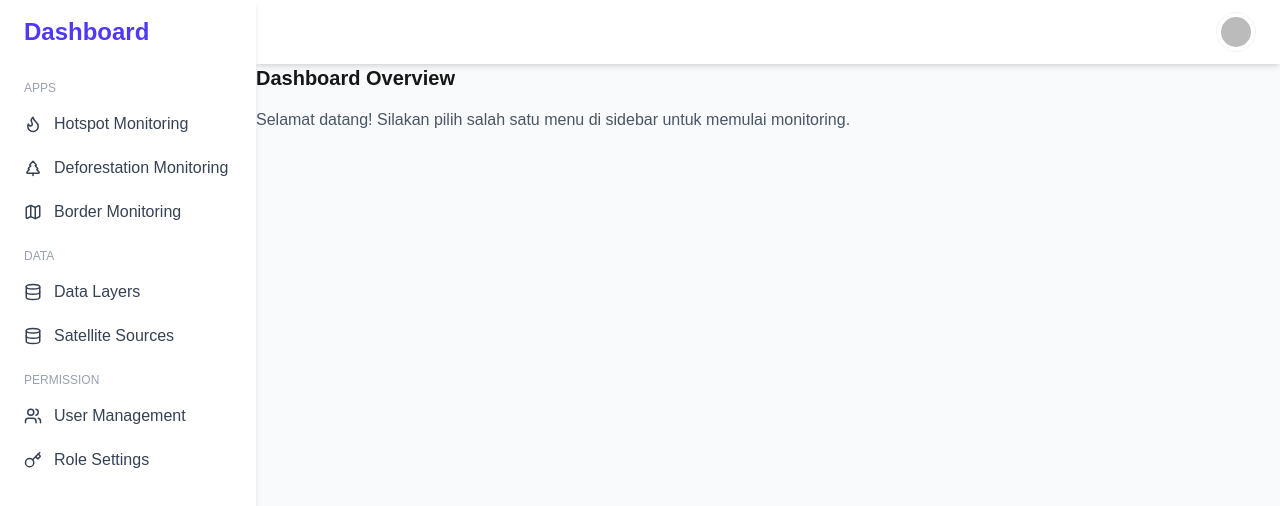
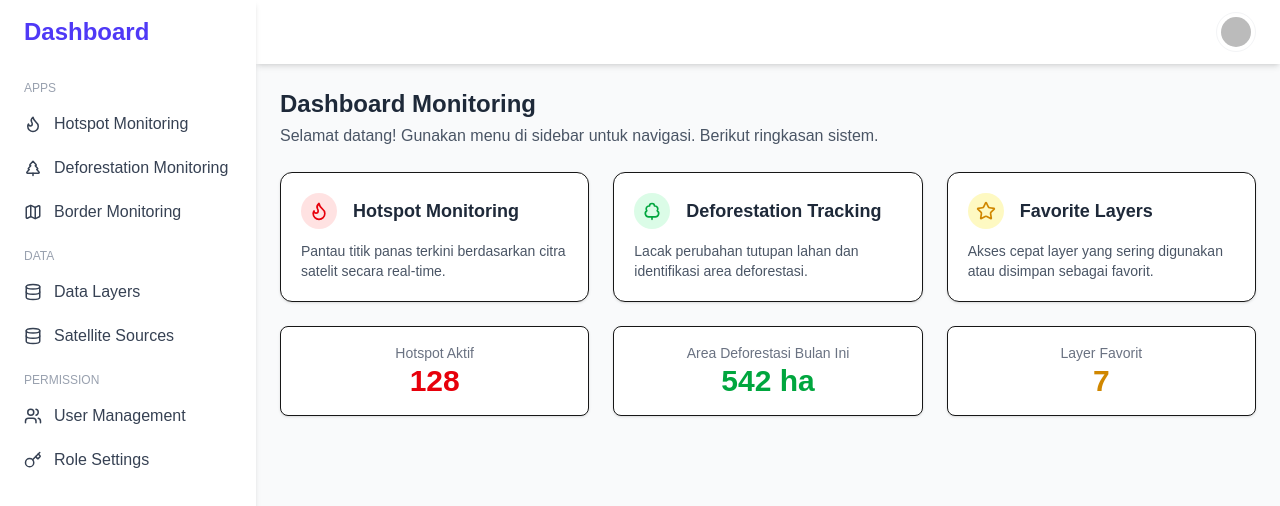
Before and after one commit to SandiRizqi/monitoringapp, a Next.js app: page /dashboard in a window 1280 px wide. Shown: the top 506 px of the page. Built offline with nearby package versions, Linux system fonts and the light colour scheme; no server answers; sample sign-in values are in the browser's storage.

Commit message:
add be layers

```diff
--- a/src/app/api/auth/[...nextauth]/next-auth.d.ts
+++ b/src/app/api/auth/[...nextauth]/next-auth.d.ts
@@ -5,5 +5,13 @@ declare module 'next-auth' {
   interface Session extends DefaultSession {
     accessToken: string;
     idToken: string;
+     user: {
+      name?: string | null;
+      email?: string | null;
+      image?: string | null;
+
+      /** Custom token from backend */
+      token?: string;
+    };
   }
 }
--- a/src/app/dashboard/page.tsx
+++ b/src/app/dashboard/page.tsx
@@ -1,13 +1,71 @@
-"use client"
+'use client';
+
+import { Flame, TreeDeciduous, Star } from 'lucide-react';
 
 export default function DashboardHome() {
+  return (
+    <div className="p-6 space-y-6">
+      <div>
+        <h2 className="text-2xl font-bold text-gray-800 mb-1">Dashboard Monitoring</h2>
+        <p className="text-gray-600">
+          Selamat datang! Gunakan menu di sidebar untuk navigasi. Berikut ringkasan sistem.
+        </p>
+      </div>
 
-  return (
-    <div>
-      <h2 className="text-xl font-bold mb-4">Dashboard Overview</h2>
-      <p className="text-gray-600">
-        Selamat datang! Silakan pilih salah satu menu di sidebar untuk memulai monitoring.
-      </p>
+      {/* Highlight Cards */}
+      <div className="grid grid-cols-1 md:grid-cols-3 gap-6">
+        <div className="bg-white shadow rounded-xl p-5 border hover:shadow-md transition cursor-pointer">
+          <div className="flex items-center gap-4 mb-3">
+            <div className="bg-red-100 text-red-600 p-2 rounded-full">
+              <Flame size={20} />
+            </div>
+            <h3 className="text-lg font-semibold text-gray-800">Hotspot Monitoring</h3>
+          </div>
+          <p className="text-sm text-gray-600">
+            Pantau titik panas terkini berdasarkan citra satelit secara real-time.
+          </p>
+        </div>
+
+        <div className="bg-white shadow rounded-xl p-5 border hover:shadow-md transition cursor-pointer">
+          <div className="flex items-center gap-4 mb-3">
+            <div className="bg-green-100 text-green-600 p-2 rounded-full">
+              <TreeDeciduous size={20} />
+            </div>
+            <h3 className="text-lg font-semibold text-gray-800">Deforestation Tracking</h3>
+          </div>
+          <p className="text-sm text-gray-600">
+            Lacak perubahan tutupan lahan dan identifikasi area deforestasi.
+          </p>
+        </div>
+
+        <div className="bg-white shadow rounded-xl p-5 border hover:shadow-md transition cursor-pointer">
+          <div className="flex items-center gap-4 mb-3">
+            <div className="bg-yellow-100 text-yellow-600 p-2 rounded-full">
+              <Star size={20} />
+            </div>
+            <h3 className="text-lg font-semibold text-gray-800">Favorite Layers</h3>
+          </div>
+          <p className="text-sm text-gray-600">
+            Akses cepat layer yang sering digunakan atau disimpan sebagai favorit.
+          </p>
+        </div>
+      </div>
+
+      {/* Summary Section */}
+      <div className="grid grid-cols-1 md:grid-cols-3 gap-6 mt-6">
+        <div className="bg-white rounded-lg border shadow p-4 text-center">
+          <p className="text-sm text-gray-500">Hotspot Aktif</p>
+          <p className="text-3xl font-bold text-red-600">128</p>
+        </div>
+        <div className="bg-white rounded-lg border shadow p-4 text-center">
+          <p className="text-sm text-gray-500">Area Deforestasi Bulan Ini</p>
+          <p className="text-3xl font-bold text-green-600">542 ha</p>
+        </div>
+        <div className="bg-white rounded-lg border shadow p-4 text-center">
+          <p className="text-sm text-gray-500">Layer Favorit</p>
+          <p className="text-3xl font-bold text-yellow-600">7</p>
+        </div>
+      </div>
     </div>
-  )
+  );
 }
--- a/src/components/common/LoadingScreen.tsx
+++ b/src/components/common/LoadingScreen.tsx
@@ -1,6 +1,6 @@
 const LoadingScreen = () => {
     return (
-        <div className="absolute inset-0 z-50 flex flex-col items-center justify-center bg-white/70 backdrop-blur-sm">
+        <div className="absolute inset-0 z-50 flex flex-col items-center justify-center bg-white backdrop-blur-sm">
             <div className="w-14 h-14 border-[6px] border-indigo-300 border-t-indigo-600 rounded-full animate-spin"></div>
             <p className="mt-3 text-sm text-gray-700 font-medium animate-pulse">
                 Loading map...
--- a/src/components/conts.tsx
+++ b/src/components/conts.tsx
@@ -4,3 +4,6 @@ export const DEFAULT_MAPVIEW =  {
     pitch: 0,
     bearing: 0,
 };
+
+
+export const BACKEND_URL = "https://monitoringbackend-1075290745302.asia-southeast1.run.app"
--- a/src/components/widget/LayerForm.tsx
+++ b/src/components/widget/LayerForm.tsx
@@ -11,7 +11,7 @@ type Props = {
 
 export default function LayerForm({ initialData, onSubmit, onClose }: Props) {
   const [form, setForm] = useState<Layer>(
-    initialData || { id: '', name: '', type: 'Polygon', symbology: '#000000' }
+    initialData || { id: '', name: '', geometry_type: 'Polygon', stroke_color: '#000000' }
   );
 
   const onUpload = (data:[number, number][]) => {
@@ -49,7 +49,7 @@ export default function LayerForm({ initialData, onSubmit, onClose }: Props) {
 
         <select
           name="type"
-          value={form.type}
+          value={form.geometry_type}
           onChange={handleChange}
           className="w-full p-2 border rounded mb-4"
         >
@@ -61,7 +61,7 @@ export default function LayerForm({ initialData, onSubmit, onClose }: Props) {
         <input
           name="symbology"
           type='color'
-          value={form.symbology}
+          value={form.stroke_color}
           onChange={handleChange}
           placeholder="Color code"
           className="w-full h-10 border rounded mb-4"
--- a/src/components/widget/LayerTable.tsx
+++ b/src/components/widget/LayerTable.tsx
@@ -5,14 +5,53 @@ import { Pencil, Trash2 } from "lucide-react"; // Gunakan lucide-react untuk iko
 
 type Props = {
   layers: Layer[];
+  loading?: boolean;
   onEdit: (layer: Layer) => void;
   onDelete: (id: string) => void;
 };
 
 const ITEMS_PER_PAGE = 5;
 
-export default function LayerTable({ layers, onEdit, onDelete }: Props) {
+export default function LayerTable({ layers, loading, onEdit, onDelete }: Props) {
   const [currentPage, setCurrentPage] = useState(1);
+
+  if (loading) {
+    return (
+      <div className="w-full mt-6 bg-white shadow rounded-lg overflow-hidden">
+        <table className="w-full table-auto">
+          <thead className="bg-gray-300 text-gray-700 text-sm uppercase">
+            <tr>
+              <th className="px-4 py-3 text-left">Name</th>
+              <th className="px-4 py-3 text-left">Type</th>
+              <th className="px-4 py-3 text-left">Symbology</th>
+              <th className="px-4 py-3 text-left">Actions</th>
+            </tr>
+          </thead>
+          <tbody>
+            {[...Array(5)].map((_, i) => (
+              <tr key={i} className="border-t">
+                <td className="px-4 py-3">
+                  <div className="w-3/4 h-4 bg-gray-200 rounded animate-pulse" />
+                </td>
+                <td className="px-4 py-3">
+                  <div className="w-1/2 h-4 bg-gray-200 rounded animate-pulse" />
+                </td>
+                <td className="px-4 py-3">
+                  <div className="w-2/3 h-4 bg-gray-200 rounded animate-pulse" />
+                </td>
+                <td className="px-4 py-3">
+                  <div className="flex gap-2">
+                    <div className="w-5 h-5 bg-gray-200 rounded animate-pulse" />
+                    <div className="w-5 h-5 bg-gray-200 rounded animate-pulse" />
+                  </div>
+                </td>
+              </tr>
+            ))}
+          </tbody>
+        </table>
+      </div>
+    );
+  }
 
   const totalPages = Math.ceil(layers.length / ITEMS_PER_PAGE);
   const startIndex = (currentPage - 1) * ITEMS_PER_PAGE;
@@ -36,8 +75,8 @@ export default function LayerTable({ layers, onEdit, onDelete }: Props) {
               className="hover:bg-gray-50 transition border-t text-gray-800"
             >
               <td className="px-4 py-2">{layer.name}</td>
-              <td className="px-4 py-2 capitalize">{layer.type}</td>
-              <td className="px-4 py-2 truncate max-w-xs">{layer.symbology}</td>
+              <td className="px-4 py-2 capitalize">{layer.geometry_type}</td>
+              <td className="px-4 py-2 truncate max-w-xs">{layer.stroke_color}</td>
               <td className="px-4 py-2 flex items-center gap-2">
                 <button
                   className="text-indigo-600 hover:text-indigo-800 cursor-pointer"
--- /dev/null
+++ b/src/middleware.ts
@@ -0,0 +1,14 @@
+// middleware.ts
+import { withAuth } from 'next-auth/middleware';
+
+export default withAuth({
+  callbacks: {
+    authorized({ token }) {
+      return !!token;
+    },
+  },
+});
+
+export const config = {
+  matcher: ['/', '/dashboard/:path*'],
+};
```
Also changed, not shown: src/app/dashboard/data/page.tsx (+47 -3 lines), src/components/types/layers.tsx (+16 -1 lines).
